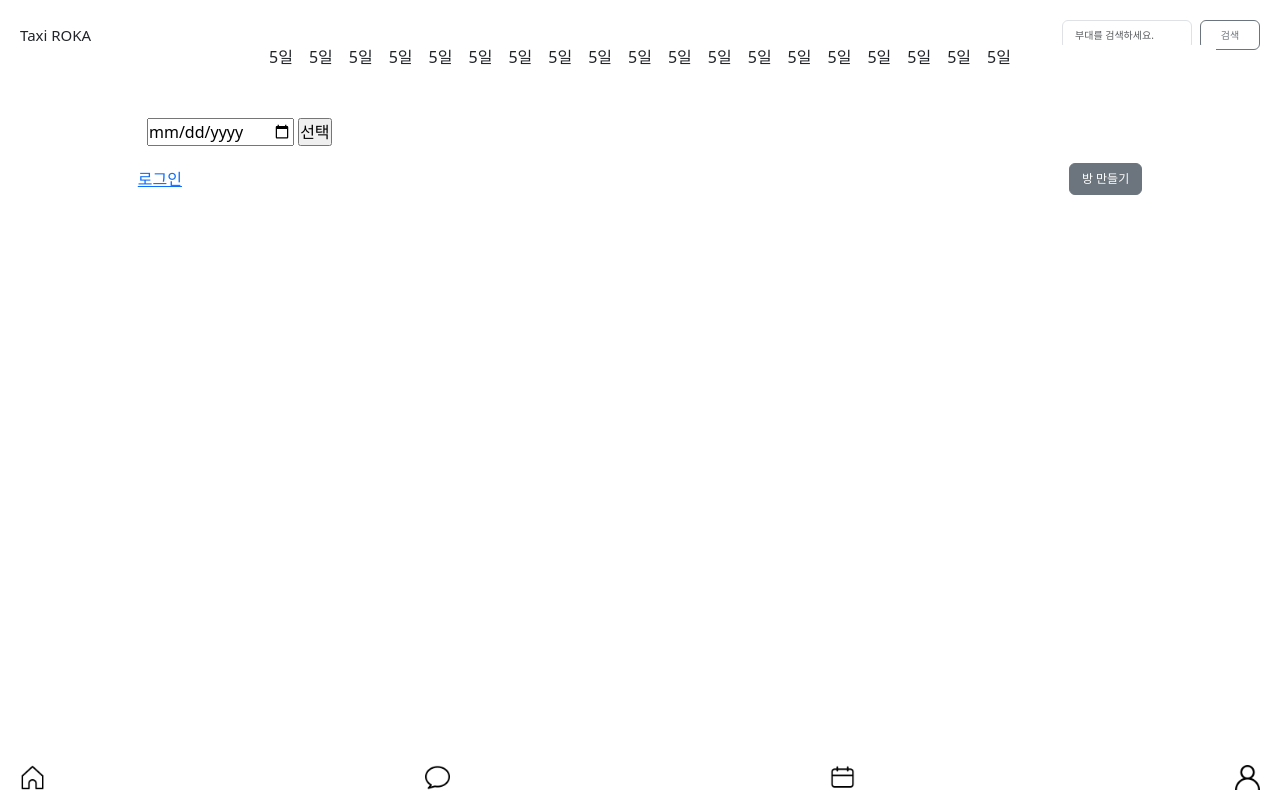
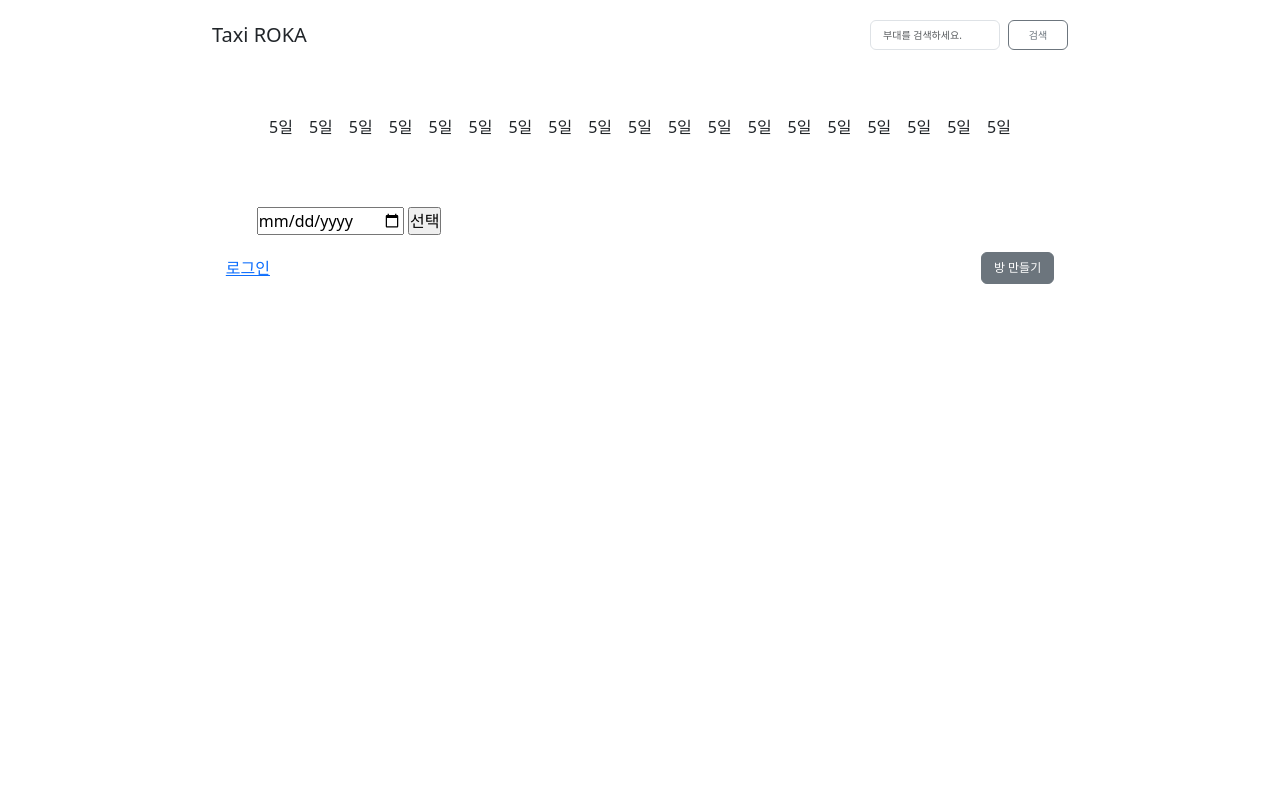
Before and after one commit to ROKATAXI/taxiRoka, a Django app: page /matching/ in a window 1280 px wide. Run offline with Django 4.2, Linux system fonts and the light colour scheme; data that the repository does not hold is empty; some libraries are stand-ins or nearby versions; some web fonts are replaced.

Commit message:
style: 미디어쿼리(pc화면 구성)

```diff
--- a/static/css/base.css
+++ b/static/css/base.css
@@ -33,39 +33,16 @@ main{
 .main-container{
     margin-top: 55px;
     margin-bottom: 50px;
+    width: 100%;
 }
-/* .mobile-container{
-    width: 100%;
-    height: 100%;
-    background-color: white;
-    border-radius: 10px;
-    position: relative;
-    overflow-x: hidden;
-    overflow-y: scroll;
-    border: 1px solid black;
 
+/* Styles for PC screens */
+@media (min-width: 768px) {
+    body {
+        display: flex;
+        justify-content: center;
+    }
+    main {
+        width: 70%;
+    }
 }
-.mobile-container::before{
-    position: absolute;
-    content: '';
-    width: 15px;
-    height: 15px;
-    background-color: black;
-    border-radius: 30px;
-    top: -23px;
-    left: 50%;
-    transform: translateX(20px);
-
-
-}
-.mobile-container::after{
-    position: absolute;
-    content: '';
-    width: 50px;
-    height: 15px;
-    background-color: black;
-    border-radius: 30px;
-    top: -23px;
-    left: 50%;
-    transform: translateX(-40px);
-} */
--- a/static/css/matchinglist.css
+++ b/static/css/matchinglist.css
@@ -1,7 +1,10 @@
 .mainpage{
     width: 100%;
     display: flex;
+    flex-direction: column;
     justify-content: center;
+    align-items: center;
+
 }
 .date-container{
     position: fixed;
@@ -35,7 +38,7 @@
     align-items: center;
 
     height: 50px;
-    width: 90%;
+    width: 95%;
 }
 .matchinglist-info > h2 {
     font-size: 20px;
@@ -62,7 +65,7 @@
 }
 
 .matching-room {
-    width: 90%;
+    width: 95%;
     white-space: nowrap;
     border-radius: 10px;
     background-color: var(--grey_bg);
@@ -123,3 +126,10 @@
 .main-date-input {
     margin-left: 5px;
 }
+
+
+@media (min-width: 768px) {
+    .matching-room {
+        margin-bottom: 28px;
+    }
+}
--- a/static/css/style.css
+++ b/static/css/style.css
@@ -7,113 +7,20 @@
 @import 'calendar.css';
 @import 'mypage.css';
 
-
-
-
-/* .title {
-    font-size: 20px;
-    padding-left: 5px;
-}
-
-.nav-container {
-    display: flex;
-    justify-content: space-between;
-    align-items: flex-end;
-    height: 82px;
-    width: 100%;
-    background-color: white;
-}
-
-.nav-container > h1 {
-    margin-left: 5%;
-}
-
-.main-container {
-    margin-top: 82px;
-}
-
-
-.search-room > button {
-    width: 70px;
-}
-
-.search-container {
-    padding: 5px;
-}
-
-.search-room {
-    height: 30px;
-    width: 190px;
-    margin-right: 16px;
-}
-.search-room > input, .search-room > button {
-    font-size: 10px;
-}
-
-.footer-container {
-    display: flex;
-    align-items: center;
-    justify-content: center;
-    height: 70px;
-    background-color: white;
-}
-.footer-items {
-    width: 100%;
-    display: flex;
-    justify-content: space-around;
-
-}
-.footer-items > div {
-    display: flex;
-    justify-content: space-around;
-    align-items: center;
-}
-
-.footer-section > div > a > img {
-    height: 30px;
-    width: 30px;
-}
-
-.footer-hr {
-    border: none;
-    height: 3px;
-    box-shadow: 0 1.5px 2.5px black;
-    margin: 5px 0 0 0;
-}
-.login-nav-right{
-    display: flex;
-    flex-direction: row;
-    align-items: center;
-    margin-bottom: 8px;
-    margin-right: 5%;
-    gap: 10px;
-}
-
-.notice-img {
-    height: 20px;
-    width: 20px;
-}
-.hamburger-img {
-    height: 25px;
-    width: 25px;
-}
-
-.beforepage-img {
-    height: 18px;
-    width: 18px;
-    margin: 0 0 11px 24px;
-} */
-
 .base--container{
     display: flex;
     flex-direction: column;
     width: 100%;
+    justify-content: center;
+    align-items: center;
 }
 .base--container nav{
     position: fixed;
     top: 0;
     width: 100%;
     background-color: white;
+    display: flex;
+    justify-content: center;
 }
 .nav-container{
     display: flex;
@@ -176,3 +83,28 @@
     flex-direction: row;
     justify-content: space-between;
 }
+
+@media (min-width: 768px) {
+    .base--container nav{
+        position: relative;
+        width: 100%;
+        background-color: white;
+    }
+    .date-container {
+        position: static;
+        background-color: white;
+        margin-bottom: 5px;
+        width: 100%;
+        display: flex;
+        justify-content: center;
+    }
+
+    .footer-custom {
+        display: none;
+    }
+
+    .nav-title {
+        font-size: 20px;
+        margin: 0;
+    }
+}
```
